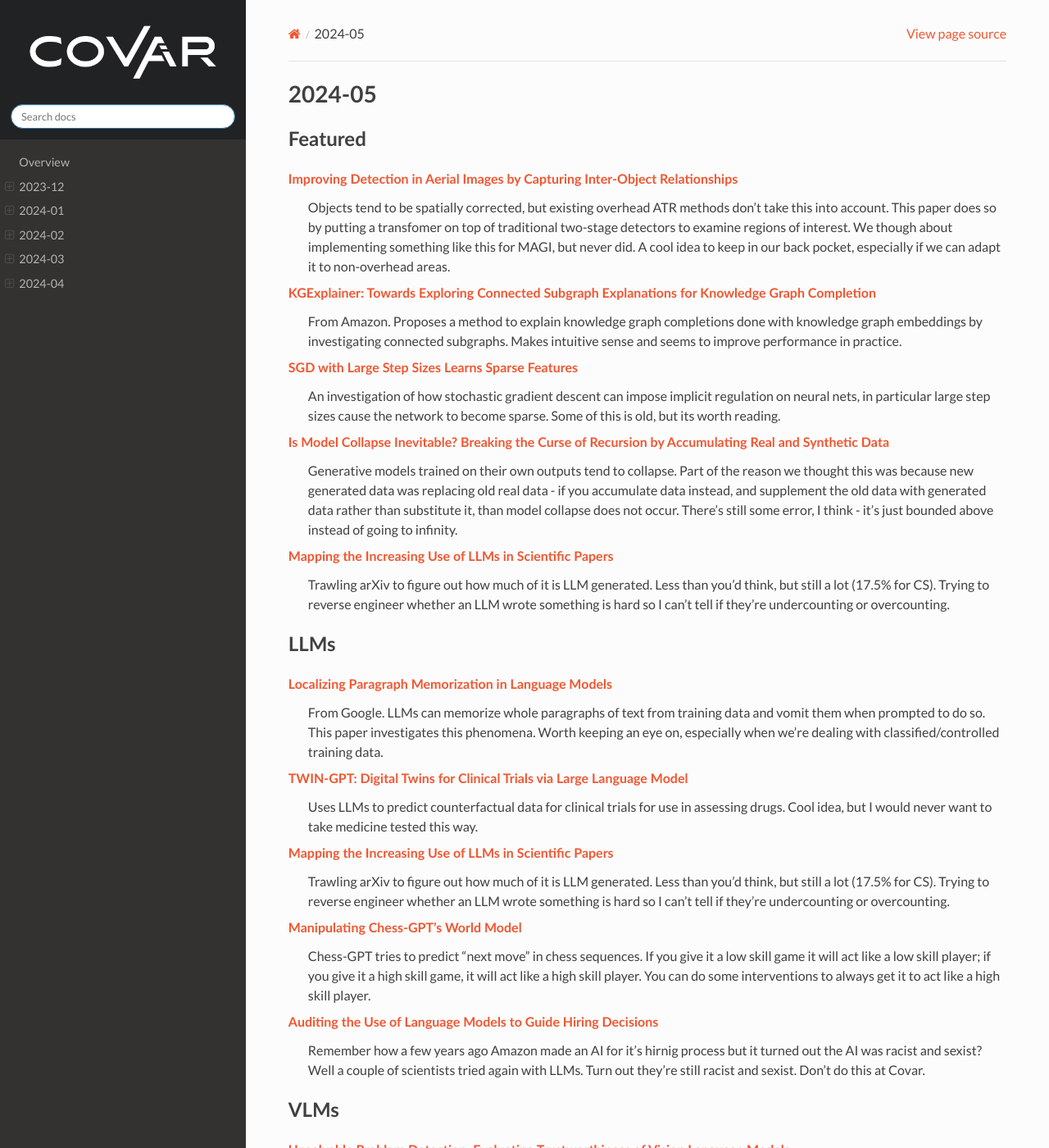
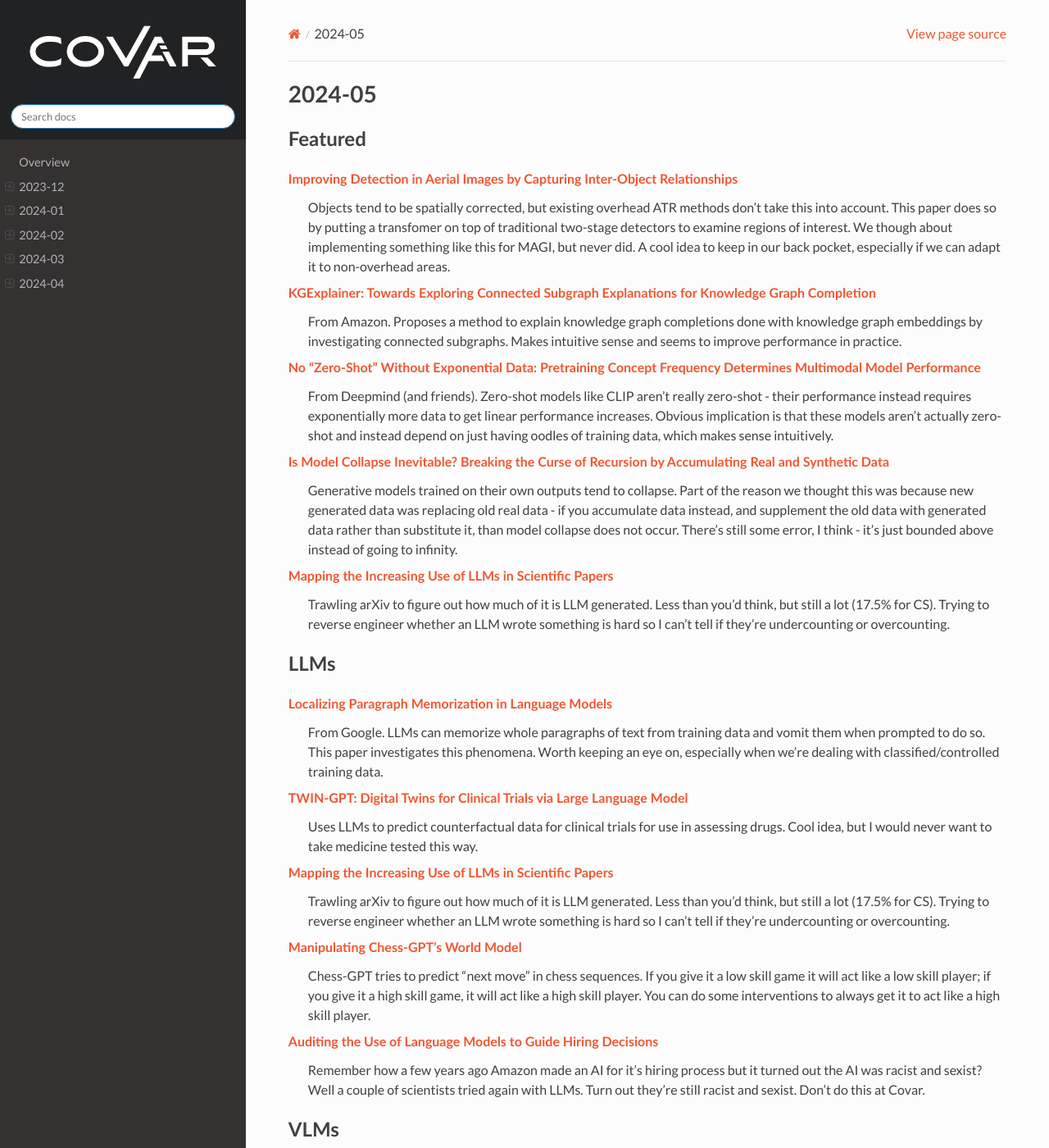
Before and after one commit to covartech/zeitgeist, a Sphinx documentation site: the page built from docs/issues/2024-05.rst, in a window 1280 px wide and 1400 px high. Shown: the whole window at 82% size. Built offline with Sphinx 7.4.7 and the Read the Docs theme 2.0.0, drawn with Linux system fonts in a browser that asks for light colours; some of the changed text lies outside the part shown.

Commit message:
Update 2024_04_09

```diff
--- a/docs/issues/2024-05.rst
+++ b/docs/issues/2024-05.rst
@@ -9,8 +9,8 @@
 `KGExplainer: Towards Exploring Connected Subgraph Explanations for Knowledge Graph Completion <https://arxiv.org/pdf/2404.03893.pdf>`_
     From Amazon.  Proposes a method to explain knowledge graph completions done with knowledge graph embeddings by investigating connected subgraphs.  Makes intuitive sense and seems to improve performance in practice.
 
-`SGD with Large Step Sizes Learns Sparse Features <https://arxiv.org/pdf/2210.05337.pdf>`_
-    An investigation of how stochastic gradient descent can impose implicit regulation on neural nets, in particular large step sizes cause the network to become sparse.  Some of this is old, but its worth reading.
+`No “Zero-Shot” Without Exponential Data: Pretraining Concept Frequency Determines Multimodal Model Performance <https://arxiv.org/pdf/2404.04125.pdf>`_
+    From Deepmind (and friends).  Zero-shot models like CLIP aren't really zero-shot - their performance instead requires exponentially more data to get linear performance increases.  Obvious implication is that these models aren't actually zero-shot and instead depend on just having oodles of training data, which makes sense intuitively.
 
 `Is Model Collapse Inevitable? Breaking the Curse of Recursion by Accumulating Real and Synthetic Data <https://arxiv.org/pdf/2404.01413.pdf>`_
     Generative models trained on their own outputs tend to collapse.  Part of the reason we thought this was because new generated data was replacing old real data - if you accumulate data instead, and supplement the old data with generated data rather than substitute it, than model collapse does not occur.  There's still some error, I think - it's just bounded above instead of going to infinity.
@@ -34,7 +34,7 @@
     Chess-GPT tries to predict "next move" in chess sequences.  If you give it a low skill game it will act like a low skill player; if you give it a high skill game, it will act like a high skill player.  You can do some interventions to always get it to act like a high skill player.
 
 `Auditing the Use of Language Models to Guide Hiring Decisions <https://arxiv.org/pdf/2404.03086.pdf>`_
-    Remember how a few years ago Amazon made an AI for it's hirnig process but it turned out the AI was racist and sexist?  Well a couple of scientists tried again with LLMs.  Turn out they're still racist and sexist.  Don't do this at Covar.
+    Remember how a few years ago Amazon made an AI for it's hiring process but it turned out the AI was racist and sexist?  Well a couple of scientists tried again with LLMs.  Turn out they're still racist and sexist.  Don't do this at Covar.
 
 VLMs
 ----
@@ -51,7 +51,6 @@
 
 `DiffDet4SAR: Diffusion-based Aircraft Target Detection Network for SAR Images <https://arxiv.org/pdf/2404.03595.pdf>`_
     ConvNets/transformers for overhead sensing in SAR are limited by varying target size, spikiness of SAR data, and general noise.  They try to get around these problems by (1) using a  denoising diffusion process and (2) using a scattering feature enhancement to model the SAR data.  Seems to lead to improved results.
-
 
 
 Autonomy
@@ -73,8 +72,16 @@
 `The Unreasonable Effectiveness Of Early Discarding After One Epoch In Neural Network Hyperparameter Optimization <https://arxiv.org/pdf/2404.04111.pdf>`_
     Apparently the best way to do hyperparameter parameterization is to train all instantiations of your network for the same number of epochs, and make a choice based on those results.  Kind of surprising none of the fancier techniques provide any real benefit over this naive approach.
 
+`Physics of Language Models: Part 3.3, Knowledge Capacity Scaling Laws <https://arxiv.org/pdf/2404.05405.pdf>`_
+    From Meta.  LLMs apparently get 2 bits of information per parameter, no more and no less, even when quantized different ways.
+
+`No “Zero-Shot” Without Exponential Data: Pretraining Concept Frequency Determines Multimodal Model Performance <https://arxiv.org/pdf/2404.04125.pdf>`_
+    From Deepmind (and friends).  Zero-shot models like CLIP aren't really zero-shot - their performance instead requires exponentially more data to get linear performance increases.  Obvious implication is that these models aren't actually zero-shot and instead depend on just having oodles of training data, which makes sense intuitively.
+
 Stats
 -----
+`On the Learnability of Out-of-distribution Detection <https://arxiv.org/pdf/2404.04865.pdf>`_
+    A NeurIPS 2022 paper accepted in JLMR and republished in 2024 (maybe with signficant revisions?). "Proves" when OOD detection is theoretically impossible and when it's possible.
 
 
 Sports Analytics
```
